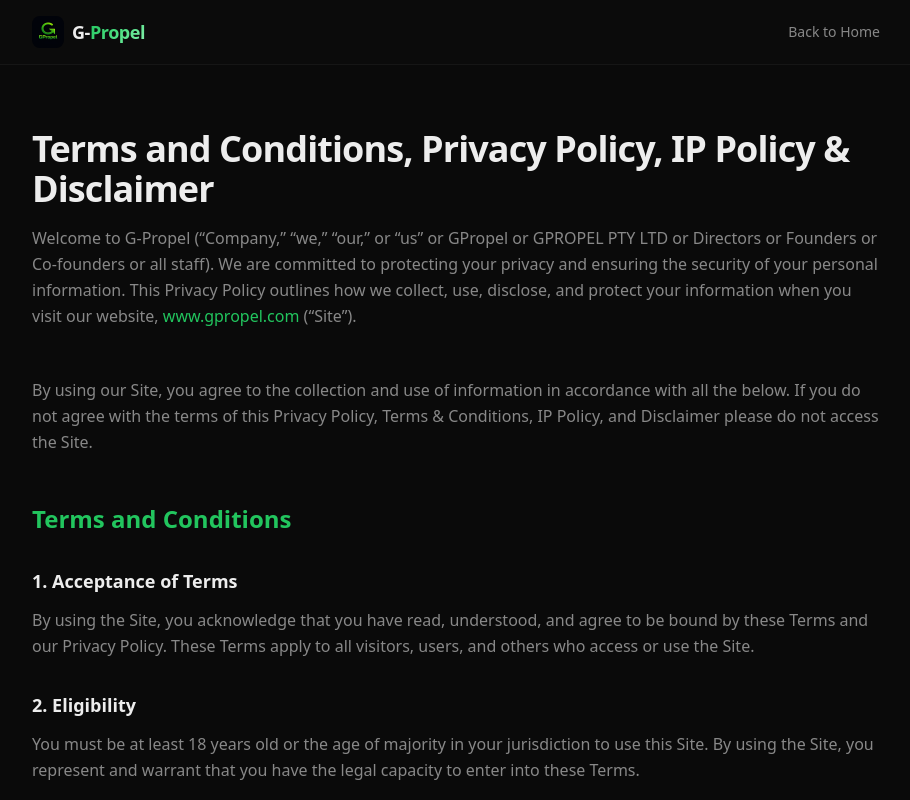
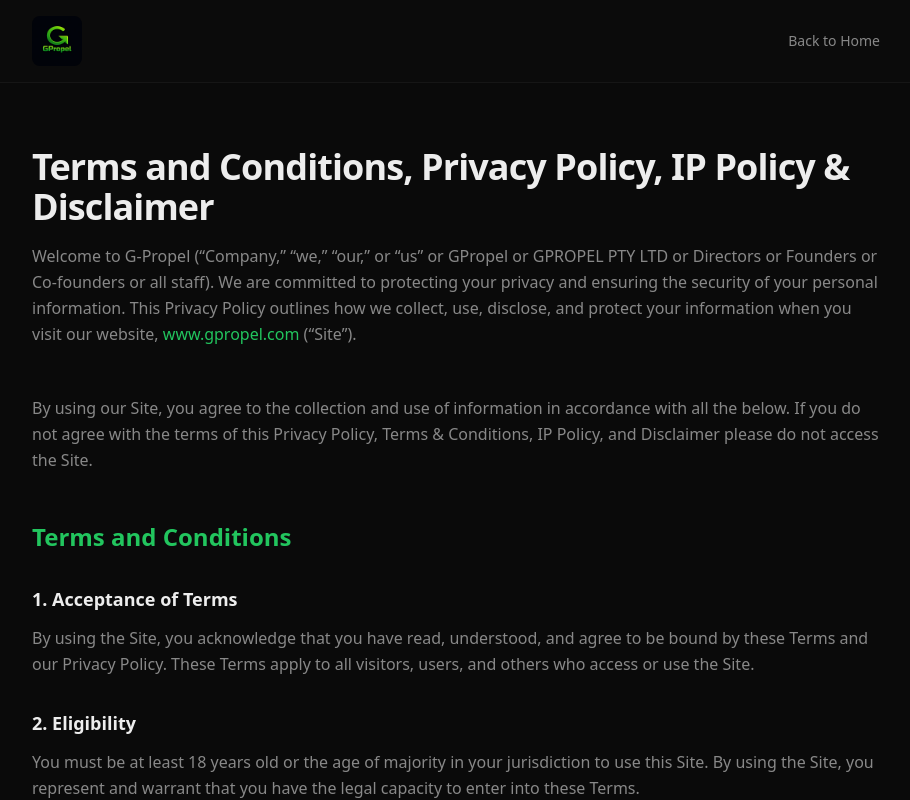
Before and after one commit to evoexgroup-create/G-Propel, a Next.js app: page /privacy-policy in a window 1280 px wide. Shown: the top 800 px of the page, without its empty margins (184-1094 px from the left). Built offline with nearby package versions, Linux system fonts and the light colour scheme.

Commit message:
Remove G-Propel text from logo, enlarge logo, reduce prototype section padding
Co-Authored-By: Claude Opus 4.6 <noreply@anthropic.com>

```diff
--- a/src/app/privacy-policy/page.tsx
+++ b/src/app/privacy-policy/page.tsx
@@ -13,11 +13,8 @@ export default function PrivacyPolicy() {
       {/* Header */}
       <header className="border-b border-border/50 bg-surface/30 backdrop-blur-md sticky top-0 z-50">
         <div className="max-w-4xl mx-auto px-6 py-4 flex items-center justify-between">
-          <Link href="/" className="flex items-center gap-2">
-            <Image src="/logo.png" alt="GPropel" width={32} height={32} className="rounded-lg" />
-            <span className="text-lg font-bold tracking-tight">
-              G-<span className="text-gradient">Propel</span>
-            </span>
+          <Link href="/" className="flex items-center">
+            <Image src="/logo.png" alt="GPropel" width={50} height={50} className="rounded-lg" />
           </Link>
           <Link
             href="/"
--- a/src/components/Footer.tsx
+++ b/src/components/Footer.tsx
@@ -27,11 +27,8 @@ export default function Footer() {
         <div className="grid grid-cols-1 md:grid-cols-2 lg:grid-cols-5 gap-12">
           {/* Brand */}
           <div className="lg:col-span-2">
-            <a href="#" className="flex items-center gap-2 mb-4">
-              <Image src="/logo.png" alt="GPropel" width={40} height={40} className="rounded-xl" />
-              <span className="text-xl font-bold tracking-tight">
-                G-<span className="text-gradient">Propel</span>
-              </span>
+            <a href="#" className="flex items-center mb-4">
+              <Image src="/logo.png" alt="GPropel" width={70} height={70} className="rounded-xl" />
             </a>
             <p className="text-muted text-sm leading-relaxed max-w-sm">
               Building the world&apos;s first zero-emission road propulsion
--- a/src/components/Navbar.tsx
+++ b/src/components/Navbar.tsx
@@ -37,13 +37,8 @@ export default function Navbar() {
       <div className="max-w-7xl mx-auto px-6 lg:px-8">
         <div className="flex items-center justify-between h-20">
           {/* Logo */}
-          <a href="#" className="flex items-center gap-2 group">
-            <Image src="/logo.png" alt="GPropel" width={40} height={40} className="rounded-xl" />
-            <div>
-              <span className="text-xl font-bold tracking-tight">
-                G-<span className="text-gradient">Propel</span>
-              </span>
-            </div>
+          <a href="#" className="flex items-center group">
+            <Image src="/logo.png" alt="GPropel" width={70} height={70} className="rounded-xl" />
           </a>
 
           {/* Desktop Links */}
--- a/src/components/Prototype.tsx
+++ b/src/components/Prototype.tsx
@@ -30,7 +30,7 @@ export default function Prototype() {
   }, []);
 
   return (
-    <section className="relative py-32 overflow-hidden">
+    <section className="relative pt-32 pb-16 overflow-hidden">
       <div className="absolute inset-0 bg-radial-fade opacity-30" />
       <div className="absolute top-0 left-0 right-0 h-px bg-gradient-to-r from-transparent via-primary/20 to-transparent z-10" />
 
```
